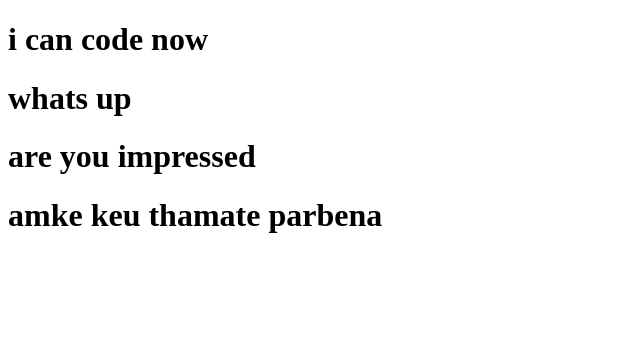
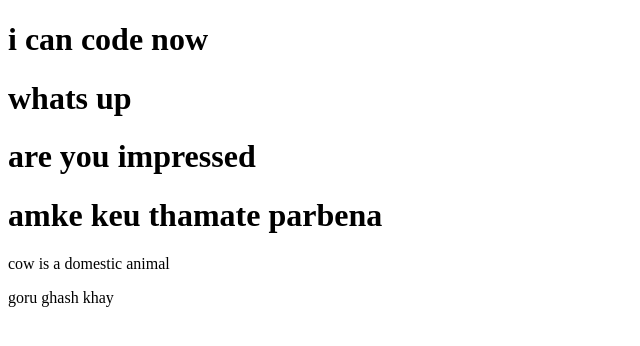
Before and after one commit to Niloy-khan30/my-first-repo, a plain HTML site: page index.html in a window 1280 px wide. Shown: the whole page, without its empty margins (0-640 px from the left). Drawn offline with Linux system fonts and the light colour scheme.

Commit message:
para added

```diff
--- a/index.html
+++ b/index.html
@@ -10,5 +10,7 @@
     <h1>whats up</h1>
     <h1>are you impressed</h1>
     <h1>amke keu thamate parbena</h1>
+    <p>cow is a domestic animal</p>
+    <p>goru ghash khay</p>
 </body>
 </html>
```
